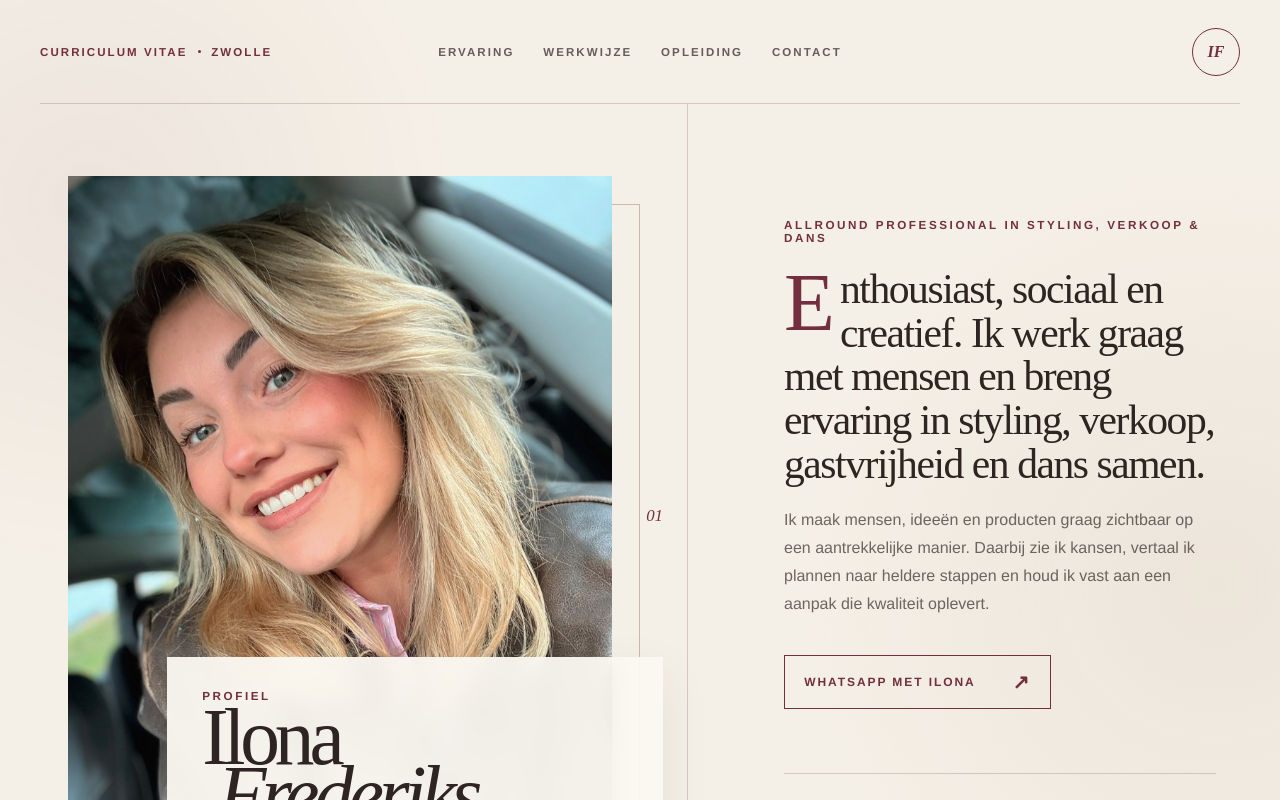
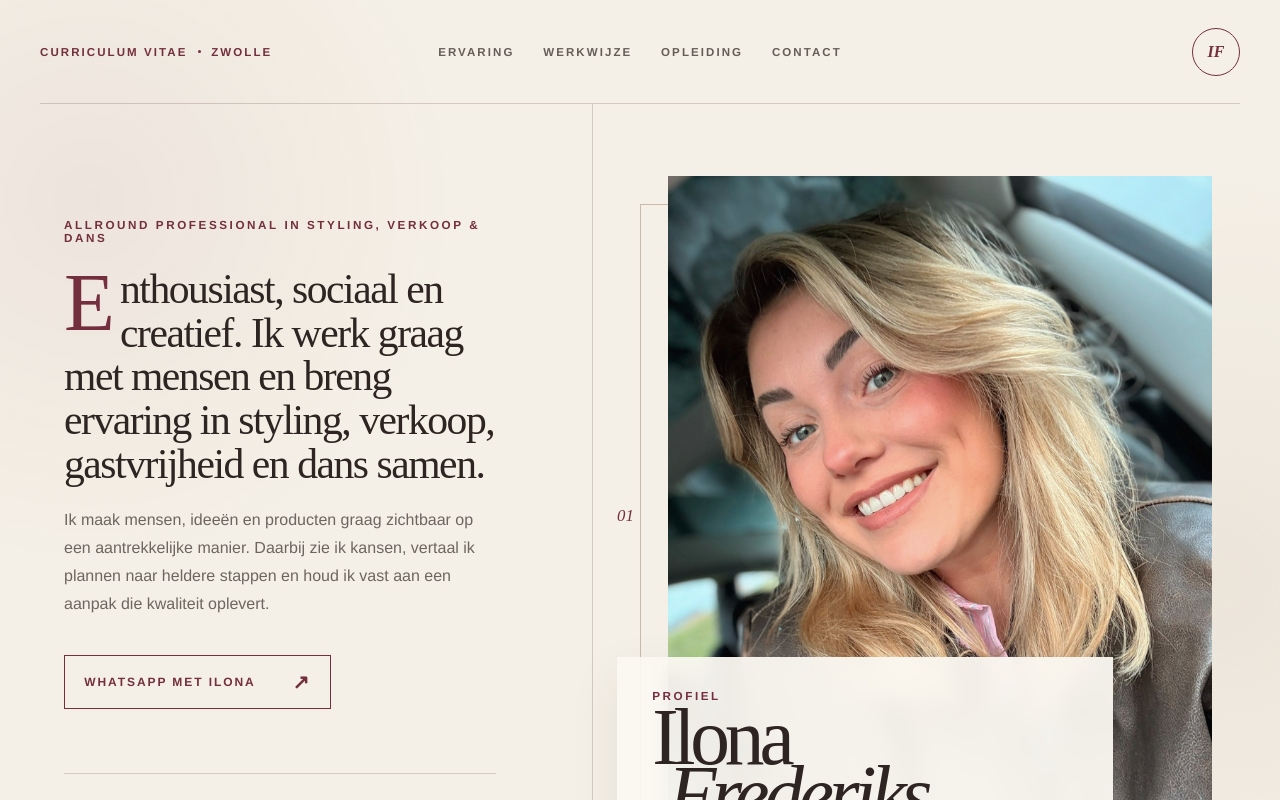
Before and after one commit to AFrederiks2025/ilonafrederiks, a Next.js app: page / in a window 1280 px wide. Shown: the top 800 px of the page. Built offline with nearby package versions, Linux system fonts and the light colour scheme.

Commit message:
Move Ilona portrait to the right

```diff
--- a/app/globals.css
+++ b/app/globals.css
@@ -142,7 +142,7 @@ main {
 
 .hero {
   display: grid;
-  grid-template-columns: minmax(0, 1.08fr) minmax(28rem, 0.92fr);
+  grid-template-columns: minmax(28rem, 0.92fr) minmax(0, 1.08fr);
   width: min(100% - 5rem, 1440px);
   min-height: 50rem;
   margin: 0 auto;
@@ -151,10 +151,12 @@ main {
 .portraitColumn {
   position: relative;
   display: flex;
+  order: 2;
+  justify-content: flex-end;
   align-items: center;
   min-width: 0;
-  padding: 4.5rem 4.5rem 4.5rem 1.75rem;
-  border-right: 1px solid var(--line);
+  padding: 4.5rem 1.75rem 4.5rem 4.5rem;
+  border-left: 1px solid var(--line);
 }
 
 .portraitFrame {
@@ -165,7 +167,7 @@ main {
 
 .portraitFrame::before {
   position: absolute;
-  inset: 1.75rem -1.75rem -1.75rem 1.75rem;
+  inset: 1.75rem 1.75rem -1.75rem -1.75rem;
   border: 1px solid var(--dust);
   content: "";
 }
@@ -188,8 +190,9 @@ main {
 
 .namePlate {
   position: absolute;
-  right: 1.5rem;
+  right: auto;
   bottom: 4.2rem;
+  left: 1.5rem;
   width: min(31rem, 78%);
   padding: 2rem 2.2rem 2.35rem;
   background: rgba(251, 248, 242, 0.95);
@@ -224,8 +227,9 @@ main {
 
 .folio {
   position: absolute;
-  right: 1.5rem;
+  right: auto;
   top: 50%;
+  left: 1.5rem;
   color: var(--wine);
   font-family: var(--serif);
   font-size: 1.05rem;
@@ -235,10 +239,11 @@ main {
 
 .introColumn {
   display: flex;
+  order: 1;
   flex-direction: column;
   justify-content: center;
   min-width: 0;
-  padding: 6.5rem 1.5rem 5rem 6rem;
+  padding: 6.5rem 6rem 5rem 1.5rem;
 }
 
 .intro {
@@ -620,19 +625,20 @@ main {
 
 @media (max-width: 1050px) {
   .hero {
-    grid-template-columns: 1fr 0.9fr;
+    grid-template-columns: 0.9fr 1fr;
   }
 
   .portraitColumn {
+    padding-left: 3.5rem;
+  }
+
+  .introColumn {
     padding-right: 3.5rem;
   }
 
-  .introColumn {
-    padding-left: 3.5rem;
-  }
-
   .namePlate {
-    right: 1rem;
+    right: auto;
+    left: 1rem;
     width: 82%;
   }
 
@@ -659,8 +665,11 @@ main {
   }
 
   .portraitColumn {
+    order: 1;
+    justify-content: flex-start;
     min-height: 43rem;
     padding: 3rem 2.5rem 4rem 0;
+    border-left: 0;
     border-right: 0;
   }
 
@@ -668,16 +677,23 @@ main {
     width: min(100% - 1.5rem, 29rem);
   }
 
+  .portraitFrame::before {
+    inset: 1.75rem -1.75rem -1.75rem 1.75rem;
+  }
+
   .namePlate {
     right: 0;
     bottom: 2rem;
+    left: auto;
   }
 
   .folio {
     right: 0;
+    left: auto;
   }
 
   .introColumn {
+    order: 2;
     padding: 4rem 0 6rem;
     border-top: 1px solid var(--line);
   }
@@ -738,6 +754,7 @@ main {
 
   .portraitColumn {
     min-height: 35rem;
+    padding-left: 0;
     padding-right: 1.4rem;
   }
 
```
